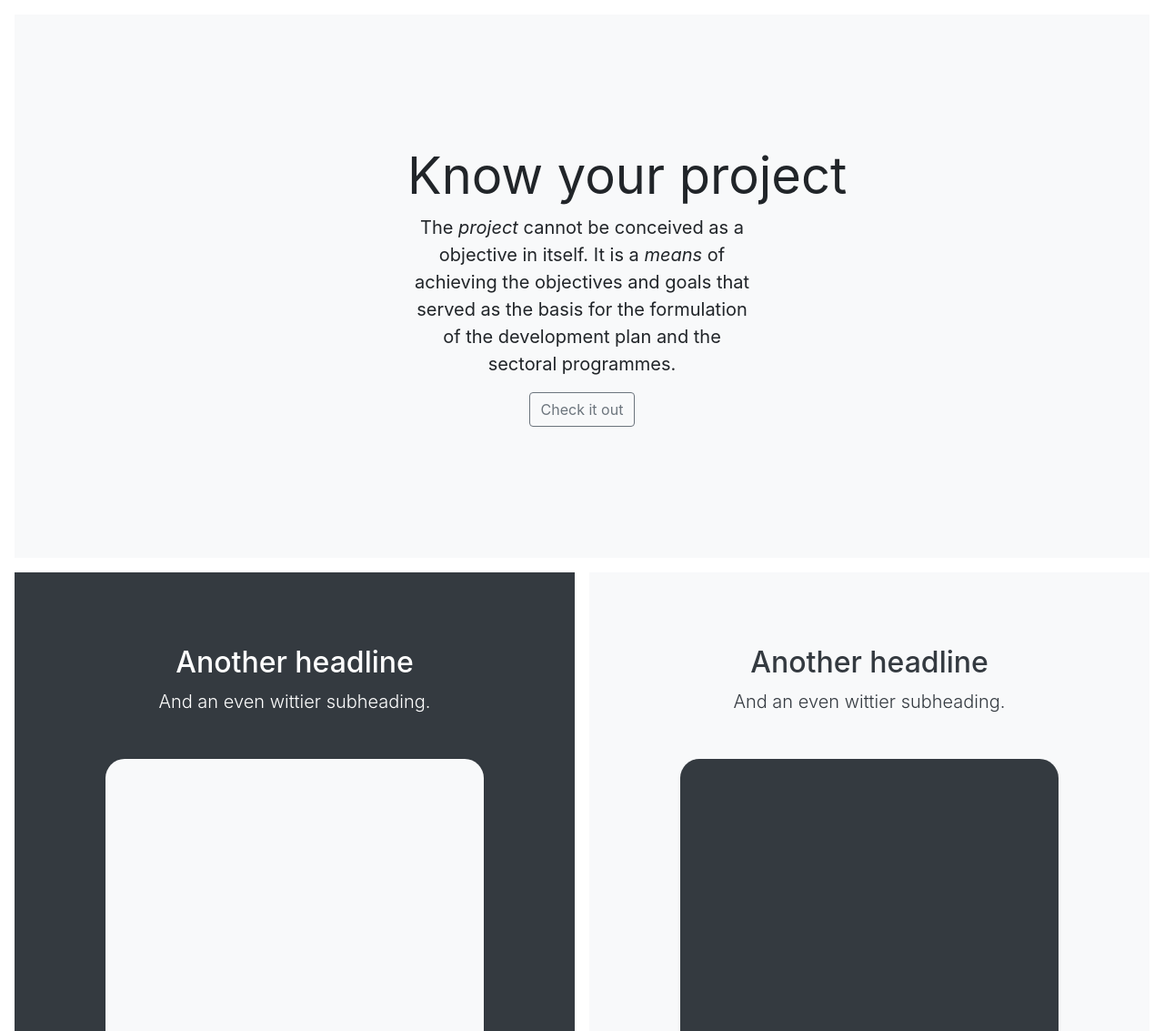
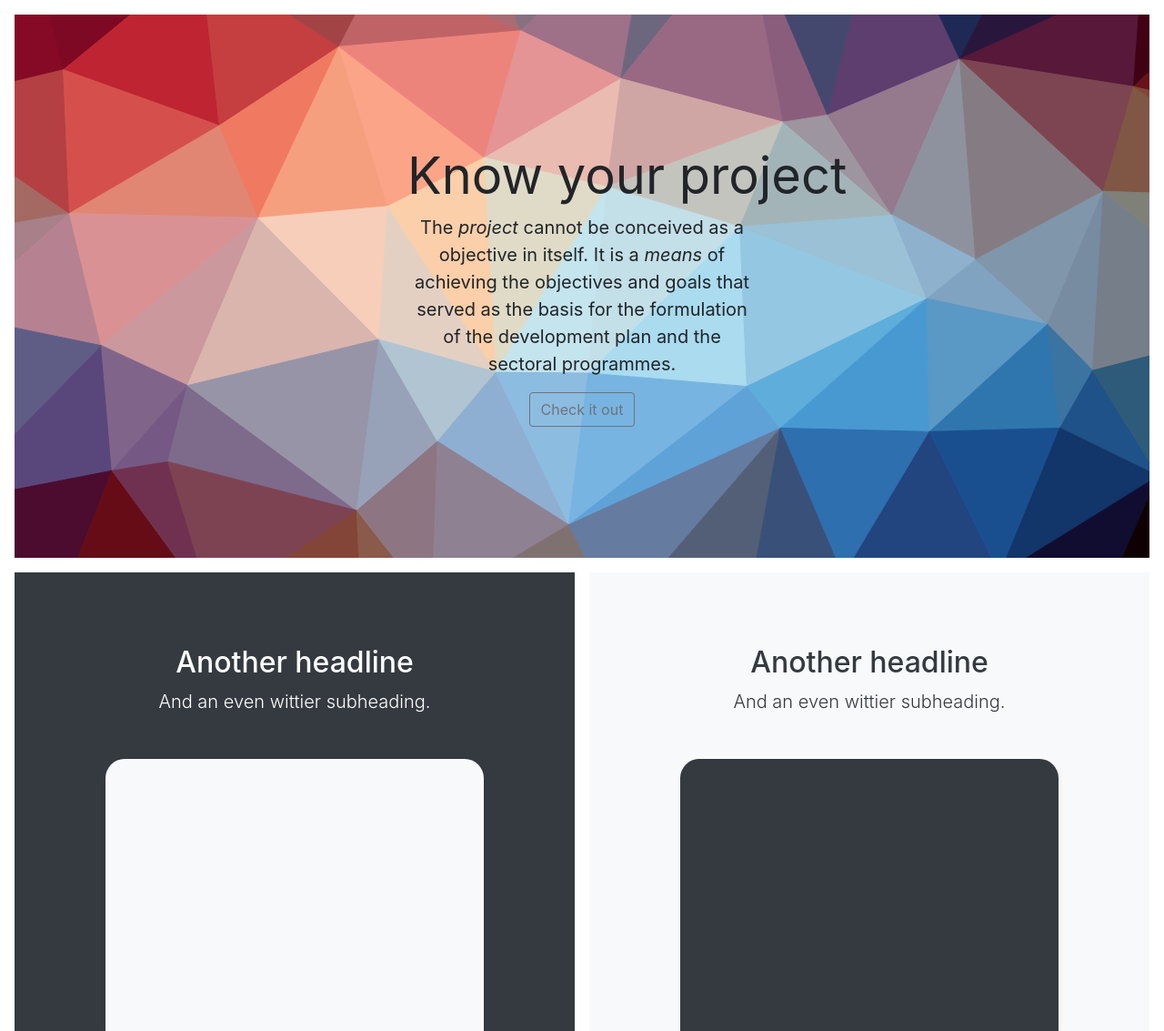
Before and after one commit to Andres6936/Vrosky, a PHP site: page / in a window 1280 px wide. Shown: the part 56-1189 px from the top of the page at 91% size. Run offline with PHP 8.4, Linux system fonts and the light colour scheme.

Commit message:
Added background image to index

```diff
--- /dev/null
+++ b/css/Trianglify.css
@@ -0,0 +1,8 @@
+#main-content-index {
+    background-image: url('../img/TrianglifyBackground.svg');
+    background-position: center;
+    /* Do not repeat the image */
+    background-repeat: no-repeat;
+    /* Resize the background image to cover the entire container */
+    background-size: cover;
+}
--- a/index.php
+++ b/index.php
@@ -7,6 +7,8 @@
     <meta name="viewport" content="width=device-width, initial-scale=1, shrink-to-fit=no">
 
     <title>Vrosky</title>
+
+    <link rel="stylesheet" href="css/Trianglify.css">
 
     <?php
     include_once("templates/Template.php");
@@ -50,7 +52,7 @@ $var = new Template();
 $var->showNavigation($links);
 ?>
 
-<div class="position-relative overflow-hidden text-center bg-light p-3 p-md-5 m-md-3">
+<div id="main-content-index" class="position-relative overflow-hidden text-center bg-light p-3 p-md-5 m-md-3">
     <div class="col-md-5 p-lg-5 mx-auto my-5">
         <!-- Actually, the element h1 is break for html and the class text-center,
             for avoid this style is necessary apply nowrap in css -->
```
Also changed, not shown: img/TrianglifyBackground.svg (added).
